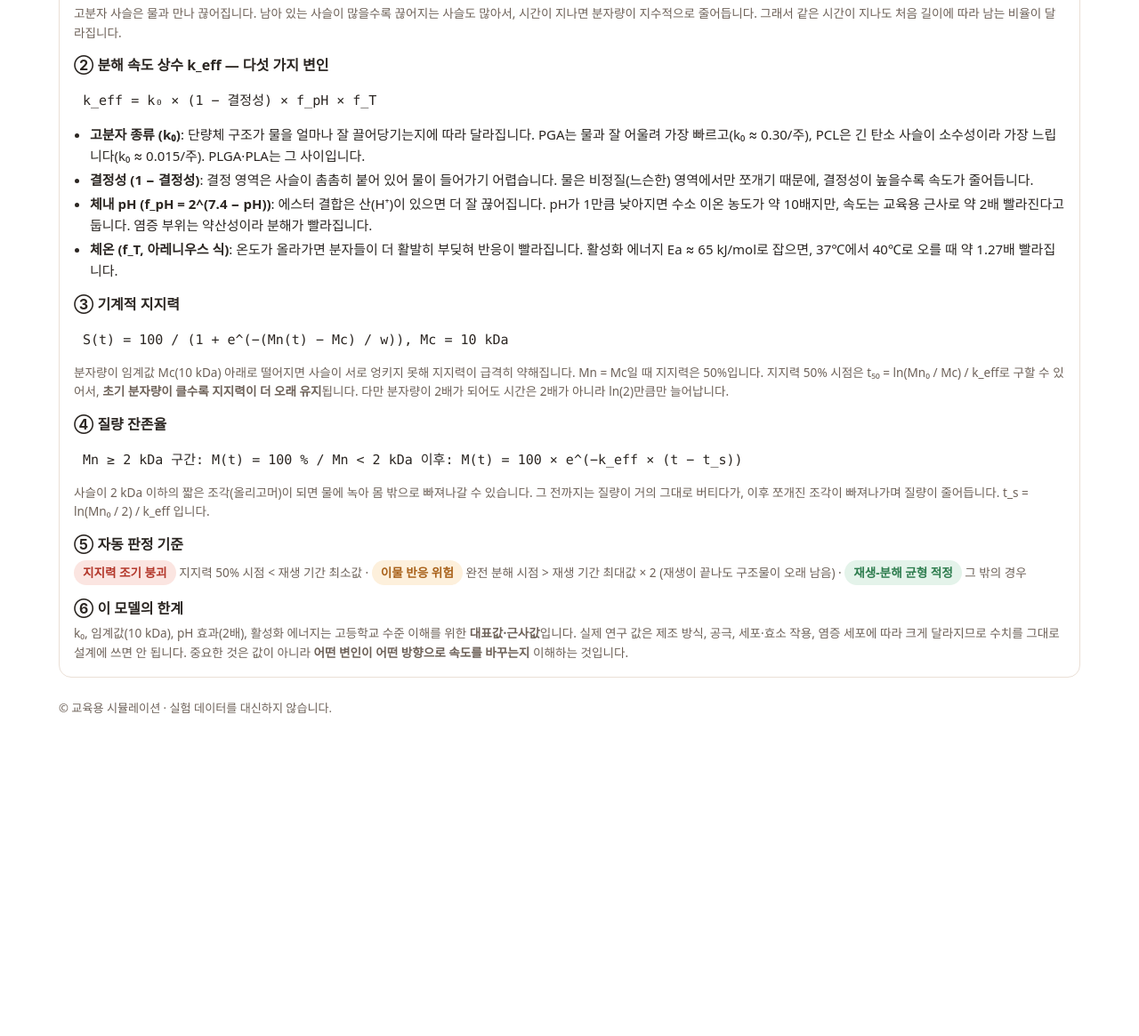
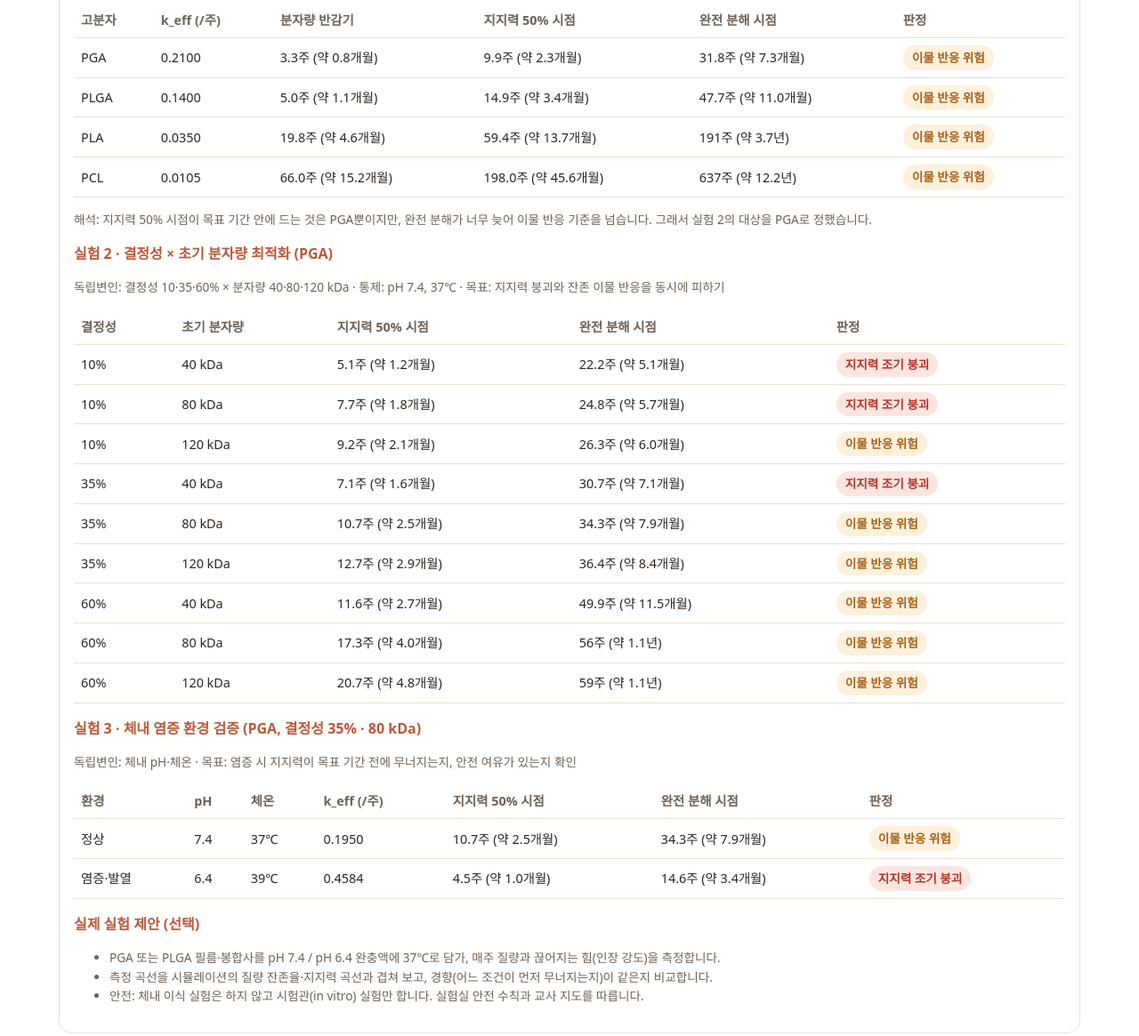
Before and after one commit to ssea3030g-debug/video-creator, a plain HTML site: page polymer-sim/index.html in a window 1280 px wide. Shown: the part 1647-2812 px from the top of the page at 89% size. Before the commit the page ends 2502 px from the top, so only its background shows below. Drawn offline with nearby package versions, Linux system fonts and the light colour scheme.

Commit message:
Add 3-stage experiment design section to polymer simulator
Computes experiments 1-3 with the same model as the simulator: polymer
comparison, PGA crystallinity x molecular weight grid, and normal vs
inflammation. Tables update with the target window inputs.

Co-Authored-By: Claude Haiku 5.5 <noreply@anthropic.com>
Claude-Session: https://claude.ai/code/session_0152423S6j1xP9XhxikzGEG2

```diff
--- a/polymer-sim/index.html
+++ b/polymer-sim/index.html
@@ -51,6 +51,7 @@
   th{color:var(--sub);font-weight:600}
   .dot{display:inline-block;width:10px;height:10px;border-radius:50%;margin-right:6px;vertical-align:middle}
   .princ h3{font-size:1rem;margin:14px 0 4px}
+  .exp-h{font-size:1rem;margin:16px 0 4px;color:var(--accent-ink)}
   .princ ul{margin:4px 0 0 18px;padding:0}
   .princ li{margin:3px 0}
   .formula{font-family:ui-monospace,Menlo,Consolas,monospace;background:var(--bg);border-radius:8px;padding:8px 10px;margin:6px 0;overflow-x:auto;white-space:nowrap}
@@ -122,6 +123,12 @@
       · 완전 분해 시점: 질량 잔존율이 5% 이하로 떨어지는 시간<br>
       · 판정: 지지력 50% 시점이 재생 기간 최소값보다 짧으면 <b>지지력 조기 붕괴</b>, 완전 분해가 재생 기간 최대값의 2배를 넘으면 <b>이물 반응 위험</b>, 그 밖에는 <b>재생-분해 균형 적정</b>.
     </p>
+  </section>
+
+  <!-- 3단계 실험 설계 -->
+  <section class="card" id="expSection">
+    <h2>3단계 실험 설계 <span class="note">(시뮬레이터 모델로 자동 계산 · 목표 기간은 위 입력값 사용)</span></h2>
+    <div id="expBody"></div>
   </section>
 
   <!-- 적용된 과학 원리 -->
@@ -385,6 +392,7 @@ function update(){
   updateChart(results);
   updateTable(results);
   updateCards();
+  renderExperiments();
 }
 
 function updateCards(){
@@ -392,6 +400,52 @@ function updateCards(){
     const card = document.querySelector(`.scn[data-idx="${i}"]`);
     if (card) card.style.display = activeIdx().includes(i) ? '' : 'none';
   });
+}
+
+// ---------- 3단계 실험 설계 ----------
+function renderExperiments(){
+  const lo = tmin(), hi = tmax();
+  const run = (poly, cryst, mw, ph, temp) => analyze({poly, cryst, mw, ph, temp}, lo, hi);
+  const pill = a => `<span class="pill ${a.verdict.cls}">${a.verdict.label}</span>`;
+  const table = (head, rows) => `<div class="table-wrap"><table><thead><tr>${head.map(h=>`<th>${h}</th>`).join('')}</tr></thead><tbody>${rows.map(r=>`<tr>${r.map(c=>`<td>${c}</td>`).join('')}</tr>`).join('')}</tbody></table></div>`;
+
+  // 실험 1: 고분자 종류 비교
+  const e1 = ['PGA','PLGA','PLA','PCL'].map(p => {
+    const a = run(p, 30, 80, 7.4, 37);
+    return [POLY[p].name, a.k.toFixed(4), fmtWeek(a.thalf), fmtWeek(a.t50), fmtDone(a.tdone), pill(a)];
+  });
+  // 실험 2: 선정 고분자(PGA) 결정성 × 분자량
+  const e2 = [];
+  [10,35,60].forEach(c => [40,80,120].forEach(mw => {
+    const a = run('PGA', c, mw, 7.4, 37);
+    e2.push([`${c}%`, `${mw} kDa`, fmtWeek(a.t50), fmtDone(a.tdone), pill(a)]);
+  }));
+  // 실험 3: 정상 vs 염증·발열
+  const e3 = [[7.4,37,'정상'],[6.4,39,'염증·발열']].map(([ph,T,label]) => {
+    const a = run('PGA', 35, 80, ph, T);
+    return [label, ph.toFixed(1), `${T}℃`, a.k.toFixed(4), fmtWeek(a.t50), fmtDone(a.tdone), pill(a)];
+  });
+
+  document.getElementById('expBody').innerHTML = `
+    <h3 class="exp-h">실험 1 · 고분자 종류 비교</h3>
+    <p class="note">독립변인: 고분자 종류 · 통제: 결정성 30%, 80 kDa, pH 7.4, 37℃ · 목표: ${lo}~${hi}주 재생 기간에 가장 가까운 후보 선정</p>
+    ${table(['고분자','k_eff (/주)','분자량 반감기','지지력 50% 시점','완전 분해 시점','판정'], e1)}
+    <p class="note">해석: 지지력 50% 시점이 목표 기간 안에 드는 것은 PGA뿐이지만, 완전 분해가 너무 늦어 이물 반응 기준을 넘습니다. 그래서 실험 2의 대상을 PGA로 정했습니다.</p>
+
+    <h3 class="exp-h">실험 2 · 결정성 × 초기 분자량 최적화 (PGA)</h3>
+    <p class="note">독립변인: 결정성 10·35·60% × 분자량 40·80·120 kDa · 통제: pH 7.4, 37℃ · 목표: 지지력 붕괴와 잔존 이물 반응을 동시에 피하기</p>
+    ${table(['결정성','초기 분자량','지지력 50% 시점','완전 분해 시점','판정'], e2)}
+
+    <h3 class="exp-h">실험 3 · 체내 염증 환경 검증 (PGA, 결정성 35% · 80 kDa)</h3>
+    <p class="note">독립변인: 체내 pH·체온 · 목표: 염증 시 지지력이 목표 기간 전에 무너지는지, 안전 여유가 있는지 확인</p>
+    ${table(['환경','pH','체온','k_eff (/주)','지지력 50% 시점','완전 분해 시점','판정'], e3)}
+
+    <h3 class="exp-h">실제 실험 제안 (선택)</h3>
+    <ul class="note">
+      <li>PGA 또는 PLGA 필름·봉합사를 pH 7.4 / pH 6.4 완충액에 37℃로 담가, 매주 질량과 끊어지는 힘(인장 강도)을 측정합니다.</li>
+      <li>측정 곡선을 시뮬레이션의 질량 잔존율·지지력 곡선과 겹쳐 보고, 경향(어느 조건이 먼저 무너지는지)이 같은지 비교합니다.</li>
+      <li>안전: 체내 이식 실험은 하지 않고 시험관(in vitro) 실험만 합니다. 실험실 안전 수칙과 교사 지도를 따릅니다.</li>
+    </ul>`;
 }
 
 // ---------- 컨트롤 바인딩 ----------
```
